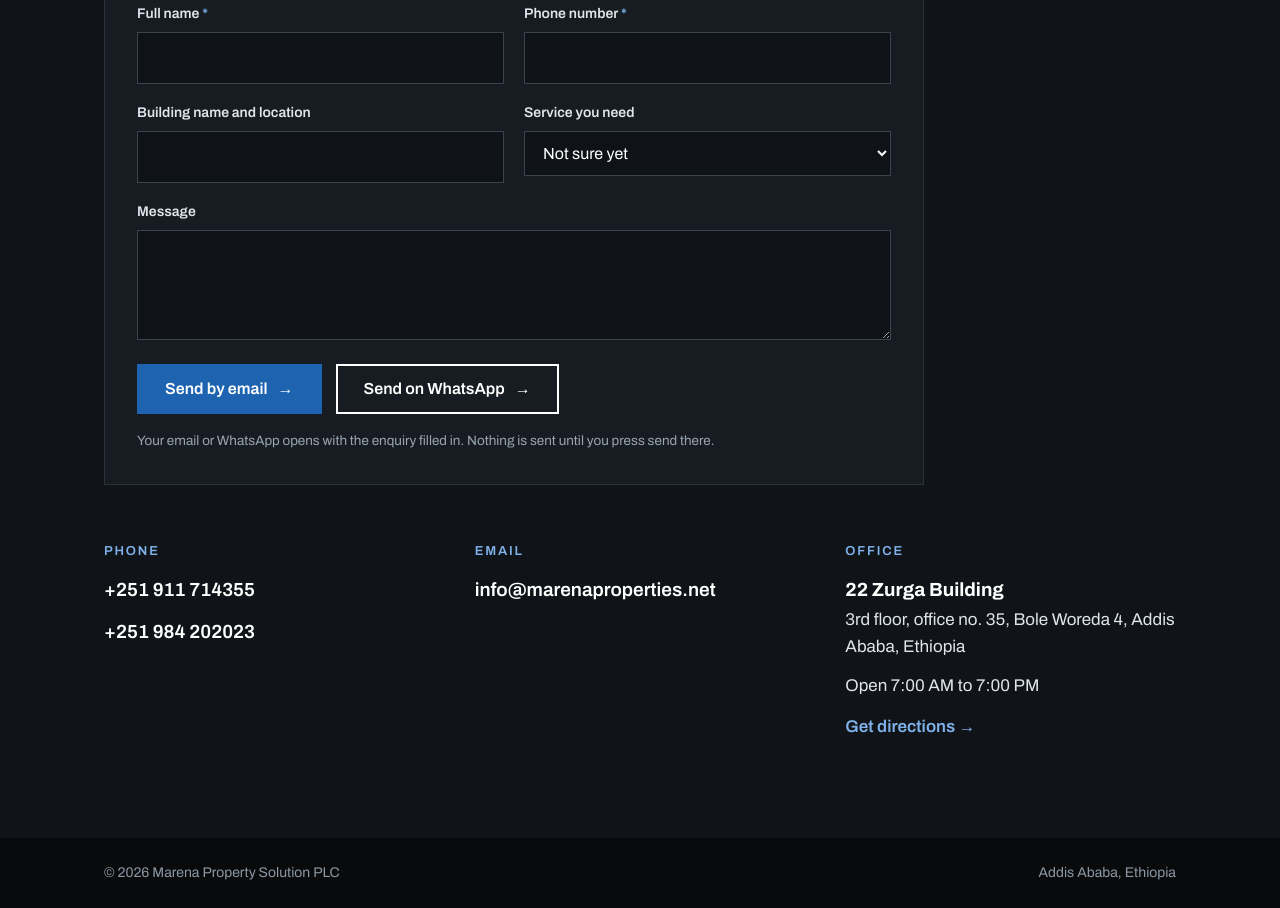
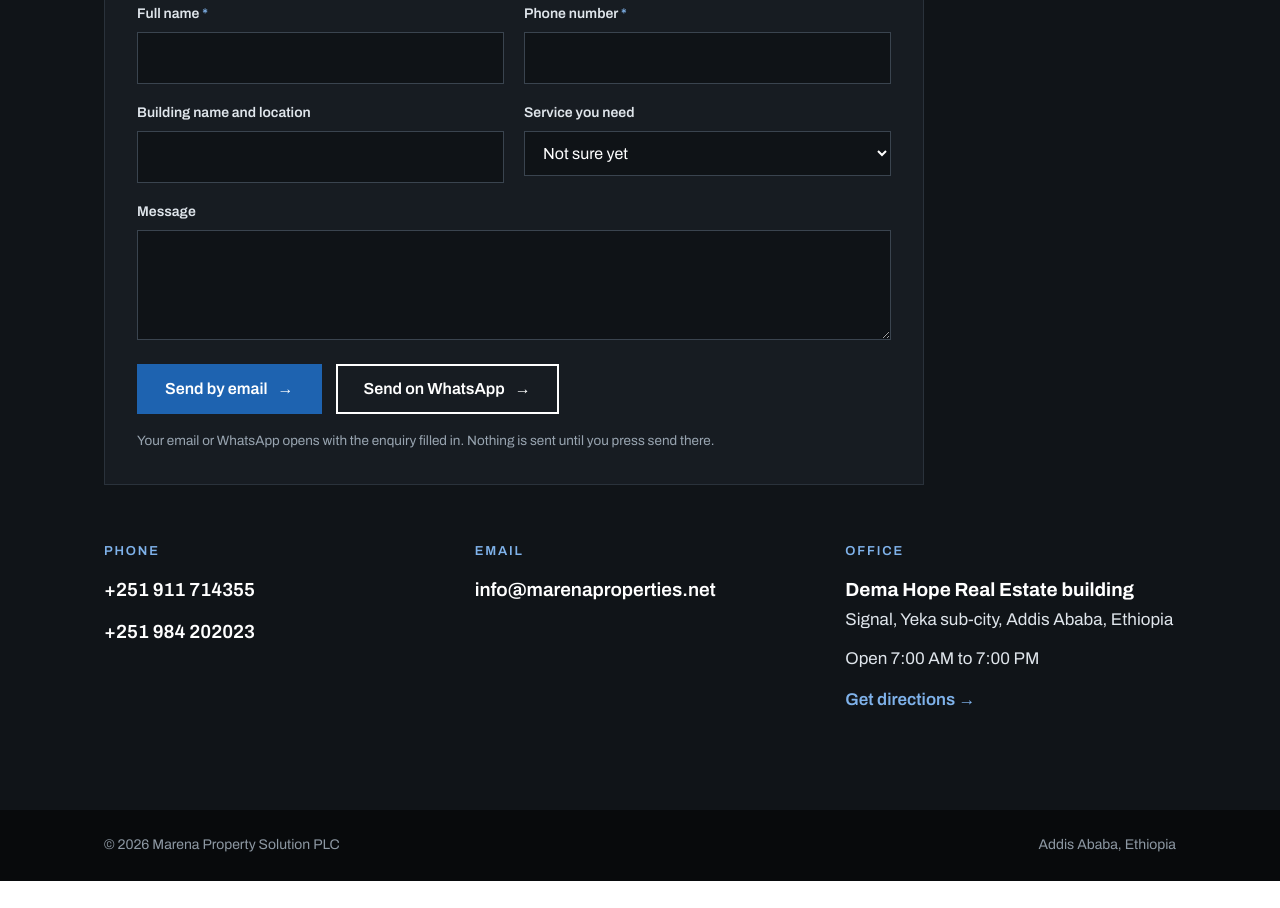
Before and after one commit to rewinaT/marena-site, a plain HTML site: page index.html in a window 1280 px wide. Shown: the part 6237-7145 px from the top of the page. After the commit the page ends 7118 px from the top, so only its background shows below. Drawn offline with Linux system fonts and the light colour scheme.

Commit message:
Move office address to the Dema Hope Real Estate building at Signal
Co-Authored-By: Claude Opus 5.5 <noreply@anthropic.com>

```diff
--- a/index.html
+++ b/index.html
@@ -26,7 +26,7 @@
 <link rel="icon" type="image/png" sizes="32x32" href="assets/favicon-32.png">
 <link rel="apple-touch-icon" href="assets/apple-touch-icon.png">
 <link rel="preload" as="image" href="assets/dema-hope.webp" type="image/webp" fetchpriority="high">
-<script type="application/ld+json">{"@context": "https://schema.org", "@type": "RealEstateAgent", "name": "Marena Property Solution PLC", "alternateName": "ማሪና ፕሮፐርቲ ሶልሽን ኃ/የተ/የግ/ማህበር", "description": "Building organising, leasing, sales, management and consultancy for commercial, office and residential apartment buildings in Addis Ababa.", "url": "https://marenaproperties.net/", "logo": "https://marenaproperties.net/assets/logo.png", "image": "https://marenaproperties.net/assets/share.jpg", "email": "info@marenaproperties.net", "telephone": ["+251911714355", "+251984202023"], "address": {"@type": "PostalAddress", "streetAddress": "22 Zurga Building, 3rd floor, office no. 35, Bole Woreda 4", "addressLocality": "Addis Ababa", "addressCountry": "ET"}, "taxID": "0094292383", "areaServed": {"@type": "City", "name": "Addis Ababa"}}</script>
+<script type="application/ld+json">{"@context": "https://schema.org", "@type": "RealEstateAgent", "name": "Marena Property Solution PLC", "alternateName": "ማሪና ፕሮፐርቲ ሶልሽን ኃ/የተ/የግ/ማህበር", "description": "Building organising, leasing, sales, management and consultancy for commercial, office and residential apartment buildings in Addis Ababa.", "url": "https://marenaproperties.net/", "logo": "https://marenaproperties.net/assets/logo.png", "image": "https://marenaproperties.net/assets/share.jpg", "email": "info@marenaproperties.net", "telephone": ["+251911714355", "+251984202023"], "address": {"@type": "PostalAddress", "streetAddress": "Dema Hope Real Estate building, Signal, Yeka sub-city", "addressLocality": "Addis Ababa", "addressCountry": "ET"}, "taxID": "0094292383", "areaServed": {"@type": "City", "name": "Addis Ababa"}}</script>
 <link rel="preconnect" href="https://fonts.googleapis.com">
 <link rel="preconnect" href="https://fonts.gstatic.com" crossorigin>
 <link href="https://fonts.googleapis.com/css2?family=Archivo:wght@400..800&family=Noto+Sans+Ethiopic:wght@400..800&display=swap" rel="stylesheet">
@@ -585,9 +585,9 @@
         </div>
         <div>
           <h3 data-i18n="ct_office">Office</h3>
-          <address><b data-i18n="of_n">22 Zurga Building</b><span data-i18n="of_d">3rd floor, office no. 35, Bole Woreda 4, Addis Ababa, Ethiopia</span></address>
+          <address><b data-i18n="of_n">Dema Hope Real Estate building</b><span data-i18n="of_d">Signal, Yeka sub-city, Addis Ababa, Ethiopia</span></address>
           <p class="hours" data-i18n="ct_hours">Open 7:00 AM to 7:00 PM</p>
-          <a class="dir" href="https://www.google.com/maps/search/?api=1&amp;query=Zurga+Building%2C+Haya+Hulet%2C+Addis+Ababa" target="_blank" rel="noopener" data-i18n="ct_dir">Get directions</a>
+          <a class="dir" href="https://www.google.com/maps/search/?api=1&amp;query=Dema+Hope+Real+Estate%2C+Signal%2C+Addis+Ababa" target="_blank" rel="noopener" data-i18n="ct_dir">Get directions</a>
         </div>
       </div>
     </div>
@@ -656,7 +656,7 @@ const am = {
   ct_title: "ቀጠሮ ይያዙ፤ ስለ ድርጅታችን ተጨማሪ ገለፃ እናድርግልዎ።",
   ct_sub: "የአገልግሎት ክፍያችን በመረጡት አገልግሎት ላይ ተመስርቶ ከደንበኞቻችን ጋር በውይይት ይወሰናል።",
   ct_phone: "ስልክ", ct_email: "ኢሜል", ct_office: "ቢሮ",
-  of_n: "ሀያ ሁለት ዙርጋ ህንፃ", of_d: "3ኛ ፎቅ፣ የቢሮ ቁጥር 35፣ ቦሌ ወረዳ 4፣ አዲስ አበባ፣ ኢትዮጵያ",
+  of_n: "ዴማ ሆፕ ሪል እስቴት ህንፃ", of_d: "ሲግናል፣ የካ ክፍለ ከተማ፣ አዲስ አበባ፣ ኢትዮጵያ",
   ft_place: "አዲስ አበባ፣ ኢትዮጵያ",
   skip: "ወደ ዋናው ይዘት ይለፉ",
   ct_wa: "በዋትስአፕ ያነጋግሩን", ct_tg: "በቴሌግራም ይፃፉልን", ct_dir: "አቅጣጫ ይመልከቱ",
```
